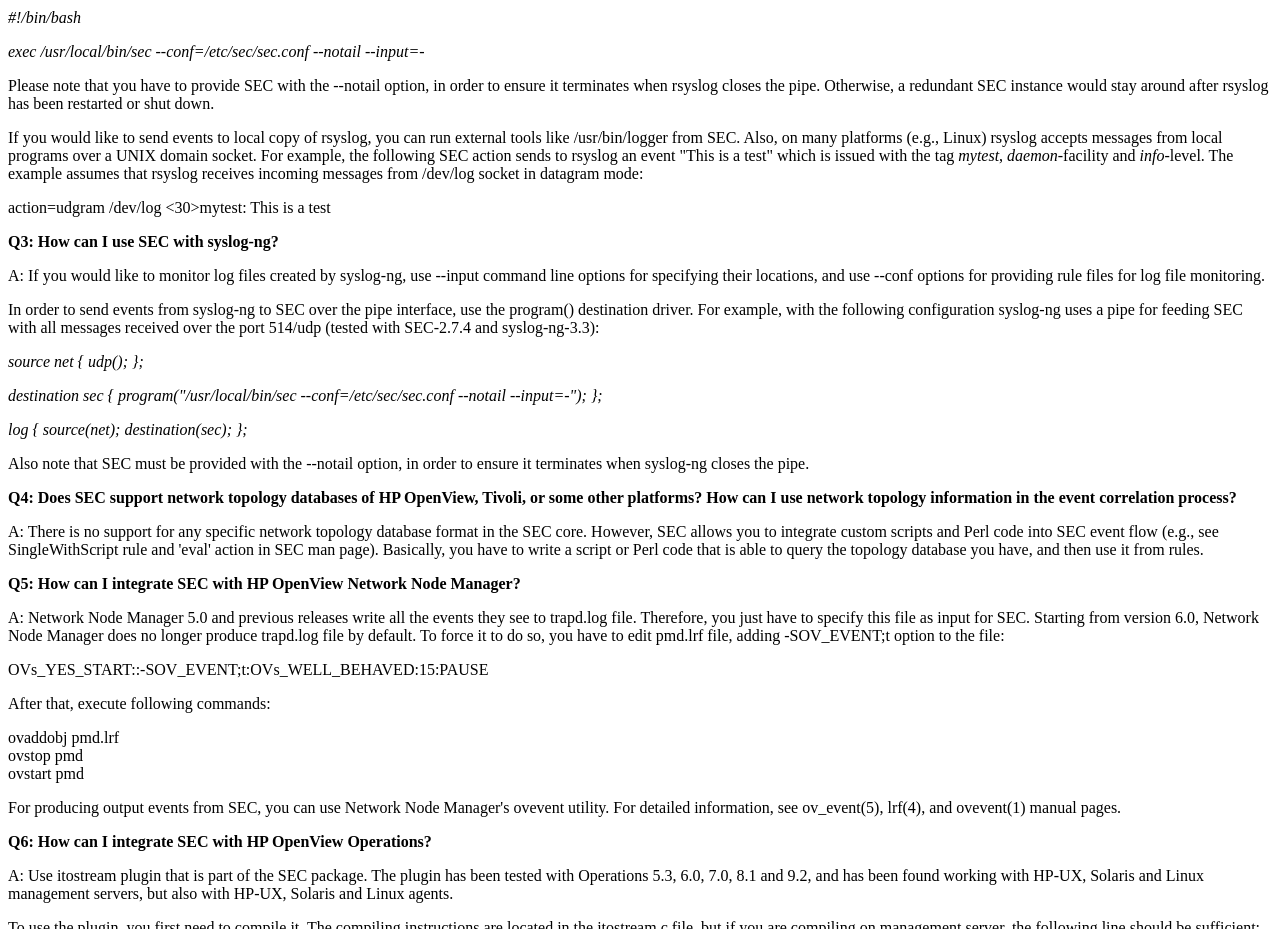
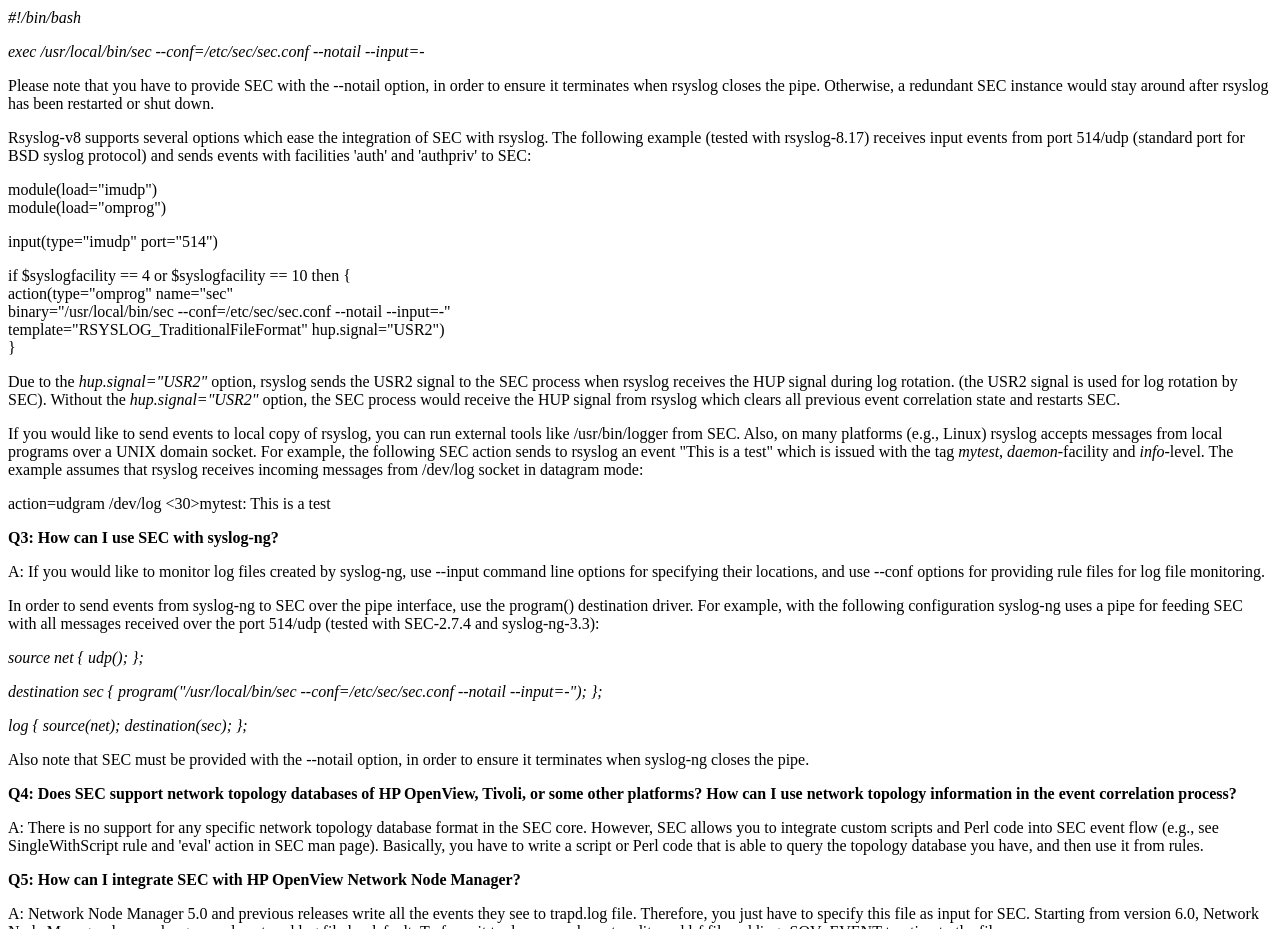
Before and after one commit to simple-evcorr/simple-evcorr.github.io, a plain HTML site: page FAQ.html in a window 1280 px wide. Shown: the part 1020-1949 px from the top of the page. Drawn offline with Linux system fonts and the light colour scheme.

Commit message:
Update FAQ.html

```diff
--- a/FAQ.html
+++ b/FAQ.html
@@ -3,7 +3,7 @@
 <h2>Simple Event Correlator FAQ</h2>
 
 Author: Risto Vaarandi<br>
-Updated: March 9, 2016<p>
+Updated: April 14, 2016<p>
 
 <a href="#1">Q1</a>: How many sites are using SEC and how can I deploy it?<br>
 
@@ -139,6 +139,34 @@ Please note that you have to provide SEC with the --notail option,
 in order to ensure it terminates when rsyslog closes the pipe.
 Otherwise, a redundant SEC instance would stay around after
 rsyslog has been restarted or shut down.
+<p>
+Rsyslog-v8 supports several options which ease the integration of
+SEC with rsyslog. The following example (tested with rsyslog-8.17)
+receives input events from port 514/udp (standard port for BSD syslog
+protocol) and sends events with facilities 'auth' and 'authpriv' to SEC:
+<p>
+module(load="imudp")
+<br>
+module(load="omprog")
+<p>
+input(type="imudp" port="514")
+<p>
+if $syslogfacility == 4 or $syslogfacility == 10 then {
+<br>
+  action(type="omprog" name="sec"
+<br>
+         binary="/usr/local/bin/sec --conf=/etc/sec/sec.conf --notail --input=-"
+<br>
+         template="RSYSLOG_TraditionalFileFormat" hup.signal="USR2")
+<br>
+}
+<p>
+Due to the <i>hup.signal="USR2"</i> option, rsyslog sends the USR2 signal
+to the SEC process when rsyslog receives the HUP signal during log rotation.
+(the USR2 signal is used for log rotation by SEC).
+Without the <i>hup.signal="USR2"</i> option, the SEC process would receive
+the HUP signal from rsyslog which clears all previous event correlation state
+and restarts SEC.
 <p>
 If you would like to send events to local copy of rsyslog, you can run
 external tools like /usr/bin/logger from SEC. Also, on many platforms
```
